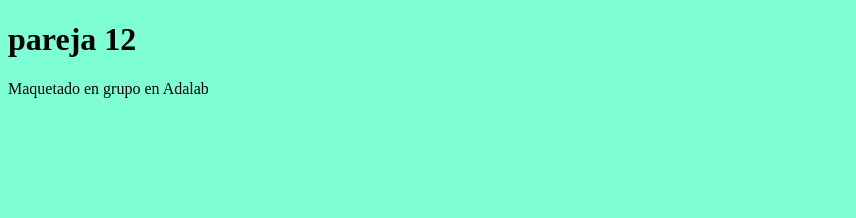
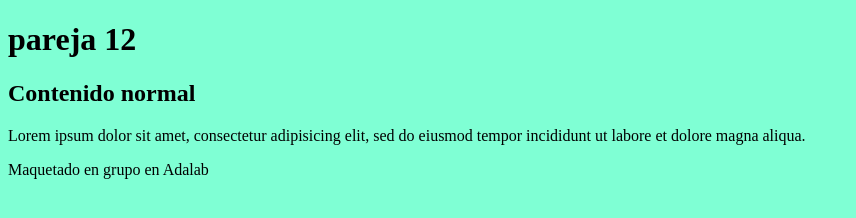
Before and after one commit to ElenaFernandez/Ejercicios-1.7, a plain HTML site: page index.html in a window 1280 px wide. Shown: the whole page, without its empty margins (0-856 px from the left). Drawn offline with Linux system fonts and the light colour scheme.

Commit message:
Adding section 2

```diff
--- a/index.html
+++ b/index.html
@@ -12,7 +12,13 @@
     </header>
     <main>
       <section class="motivacion"></section>
-      <section class="contenido"></section>
+      <section class="contenido">
+        <h2>Contenido normal</h2>
+        <p>
+          Lorem ipsum dolor sit amet, consectetur adipisicing elit, sed do
+          eiusmod tempor incididunt ut labore et dolore magna aliqua.
+        </p>
+      </section>
     </main>
 
     <footer>
```
